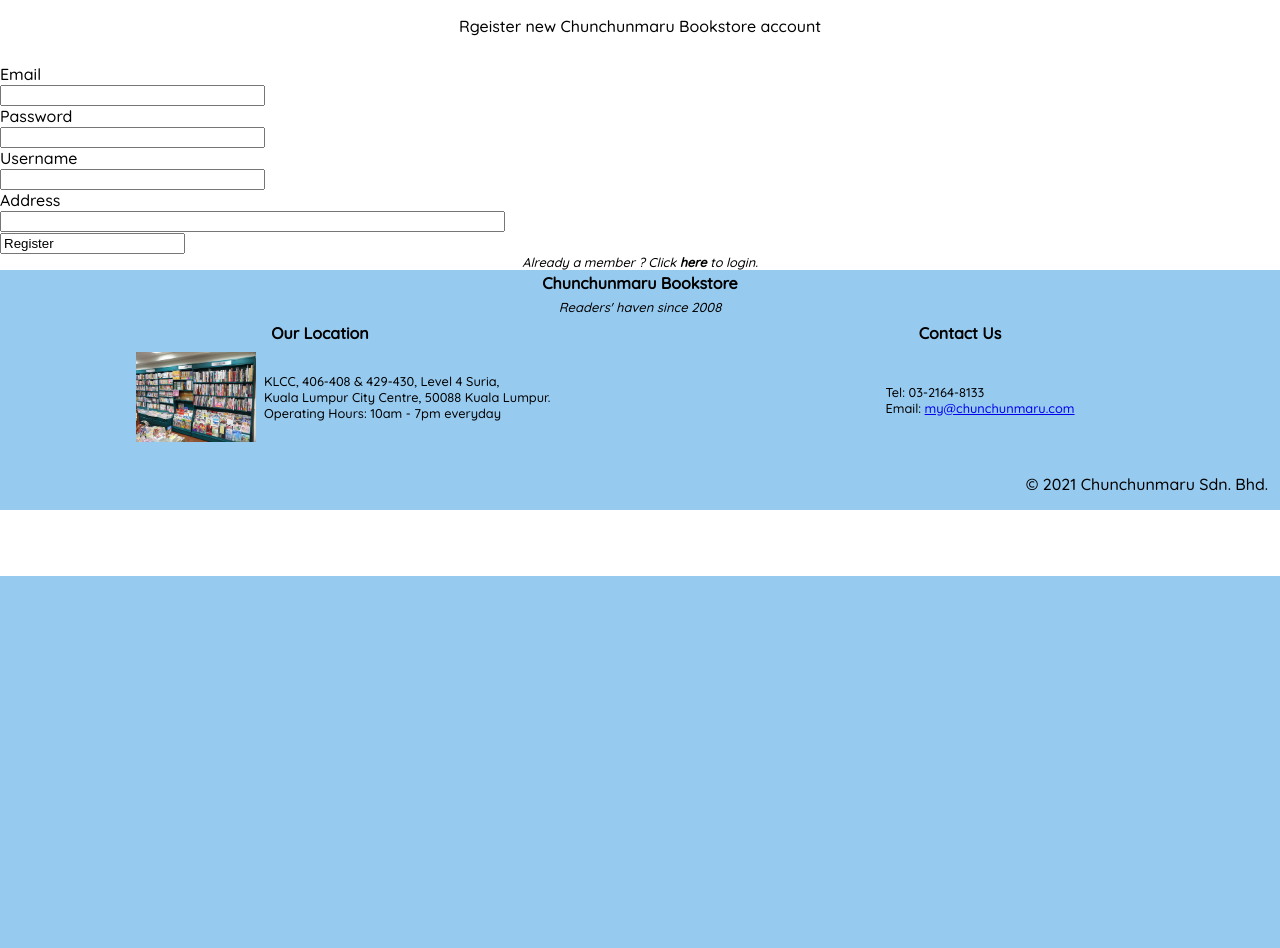
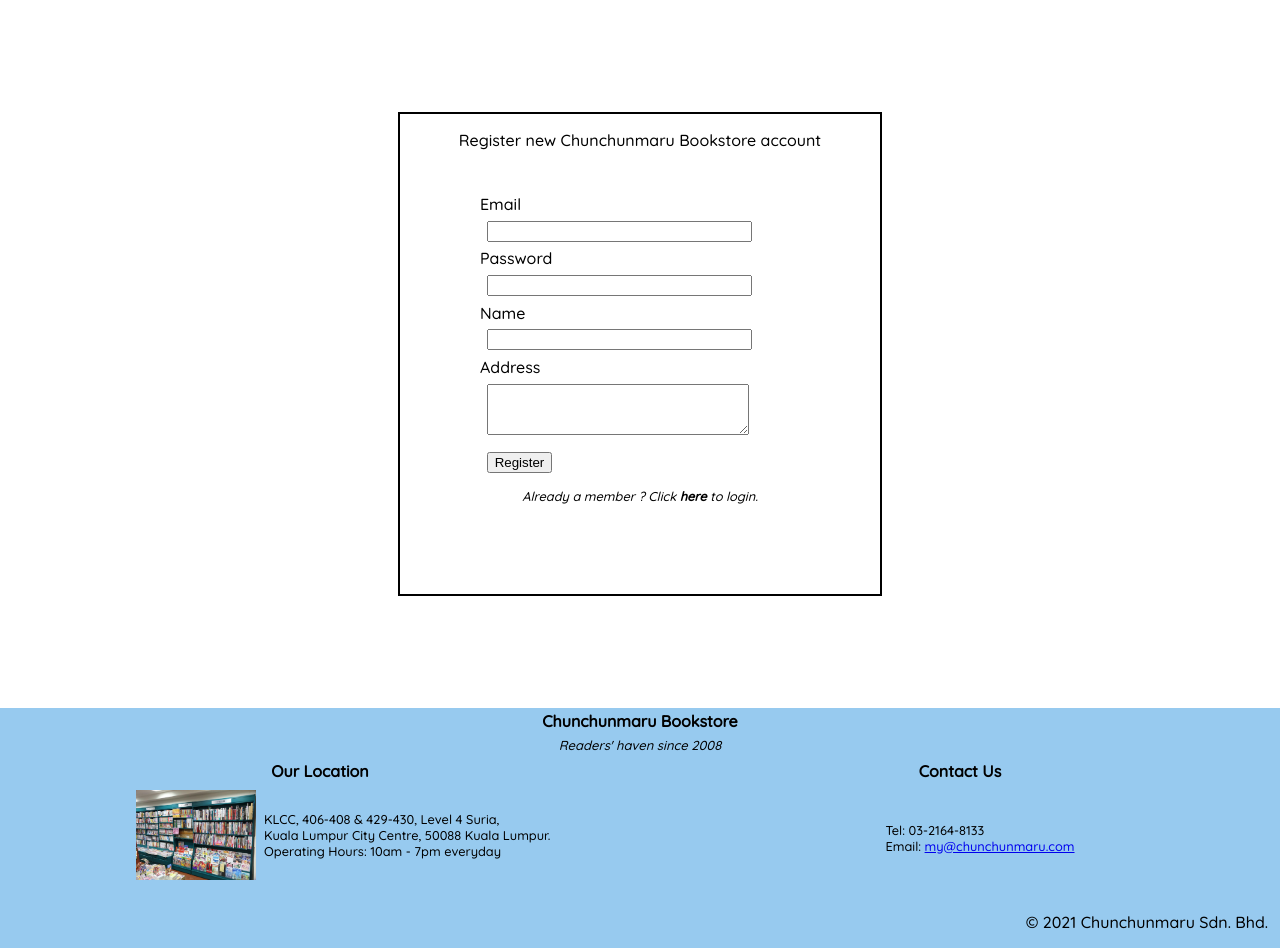
Before and after one commit to adizafri2000/Online-Bookstore-System, a PHP site: page /signup.php in a window 1280 px wide. Shown: the part 224-1172 px from the top of the page. Before the commit the page ends 800 px from the top, so only its background shows below. Run offline with PHP 8.4, Linux system fonts and the light colour scheme; a stand-in replaces the project's code that opens the database connection.

Commit message:
Login and signup
login and signup done

```diff
--- a/accountvalidation.php
+++ b/loginvalidation.php
@@ -12,7 +12,7 @@
         header("Location:home.php?userEmail=".$_POST["userEmail"]);
     }
     else{
-        header("Location:login.php?success=false");
+        header("Location:login.php?success='0'");
     }
 
 ?>
--- /dev/null
+++ b/signup.css
@@ -0,0 +1,44 @@
+html{
+    font-family: 'Quicksand', sans-serif;
+}
+
+#signup-form-area{
+    border: 2px solid black;
+    width: 30em;
+    height: 30em;
+    margin: 7em auto;
+}
+
+#form-title{
+    font-size: 1em;
+    text-align: center;
+    height: 2em;
+    padding: 1em;
+}
+
+#reg-form{
+    padding: 1em;
+}
+
+#reg-form form{
+    width: 20em;
+    height: 15em;
+    margin: auto;
+}
+
+#reg-form form input,#reg-form form textarea{
+    margin: 0.5em;
+}
+
+#logintext{
+    margin-top: 3em;
+    font-size: 0.8em;
+    text-align: center;
+    font-style: italic;
+}
+
+#logintext a{
+    text-decoration: none;
+    color: black;
+    font-weight: bold;
+}
--- a/signup.php
+++ b/signup.php
@@ -8,61 +8,42 @@
       <link rel="preconnect" href="https://fonts.gstatic.com">
       <link href="https://fonts.googleapis.com/css2?family=Quicksand:wght@500&display=swap" rel="stylesheet">
       <link href="reset.css" rel="stylesheet">
-      <link href="login.css" rel="stylesheet">
+      <link href="signup.css" rel="stylesheet">
     </head>
     <body>
         <header><?php include "headerNoLogin.inc.php"; ?></header>
 
         <div id="signup-form-area">
             <div id="form-title">
-                <p>Rgeister new Chunchunmaru Bookstore account</p>
+                <p>Register new Chunchunmaru Bookstore account</p>
             </div>
             <div id="reg-form">
-                <form action="home.php" method="POST">
+                <form action="signupvalidation.php" method="POST" id="signupform">
                     Email<br>
                     <input type="email" size="30" name="userEmail" /><br>
                     Password<br>
                     <input type="password" size="30" name="userPwd"/><br>
-                    Username<br>
-                    <input type="password" size="30" name="userNm"/><br>
+                    Name<br>
+                    <input type="text" size="30" name="userNm"/><br>
                     Address<br>
-                    <input type="address" size="60" name="userAdd"/><br>
-                    <input type="Sign Up" name="reg" value="Register"/>
+                    <textarea rows="3" cols="30" form="signupform" name="userAdd"></textarea>
+                    <br>
+                    <input type="submit" name="reg" value="Register"/>
                 </form>
             </div>
-            <p id="signuptext">Already a member ? Click <a href="Login.php">here</a> to login.</p>
+            <p id="logintext">Already a member ? Click <a href="Login.php">here</a> to login.</p>
         </div>
-
+        <?php
+          if(isset($_GET["signup"])){
+            $signup = $_GET["signup"];
+            if(strcmp($signup,'0'))
+            echo ("<script LANGUAGE='JavaScript'>
+  					window.alert('Sign up failed. Email already exists.');
+  				</script>");
+          }
+          else if (isset($_GET["emptyform"]))
+          echo'<script type="text/javascript">alert("Please fill in all the boxes.")</script>';
+        ?>
         <footer><?php include "footer.inc.php"; ?></footer>
-        <?php
-  	require_once("connection.php");
-
-  	if(isset($_POST['reg'])){
-  		$user_email= $_POST['userEmail'];
-  		$user_password= $_POST['userPwd'];
-      $user_name= $_POST['userNm'];
-      $user_address= $_POST['userAdd'];
-
-  		if($user_email !="" and $user_password !="" and $user_name !="" and $user_address !=""){
-
-  			if(mysqli_query($con, "INSERT INTO user(userEmail, userPwd, userName, Address)
-  				VALUES('$user_email', '$user_password', '$user_name', '$user_address')")){
-
-  				echo ("<script LANGUAGE='JavaScript'>
-  					window.alert('Sign up successful!');
-  					window.location.href='Login.php';
-  				</script>");
-  			}
-        else{
-  				echo ("<script LANGUAGE='JavaScript'>
-  					window.alert('Sign up failed.');
-  				</script>");
-  			}
-
-  		}else{
-  			echo'<script type="text/javascript">alert("Please fill in all the boxes.")</script>';
-  		}
-  	}
-  ?>
     </body>
 </html>
```
Also changed, not shown: login.php (+7 -2 lines), signupvalidation.php (added, +29 -0 lines).
